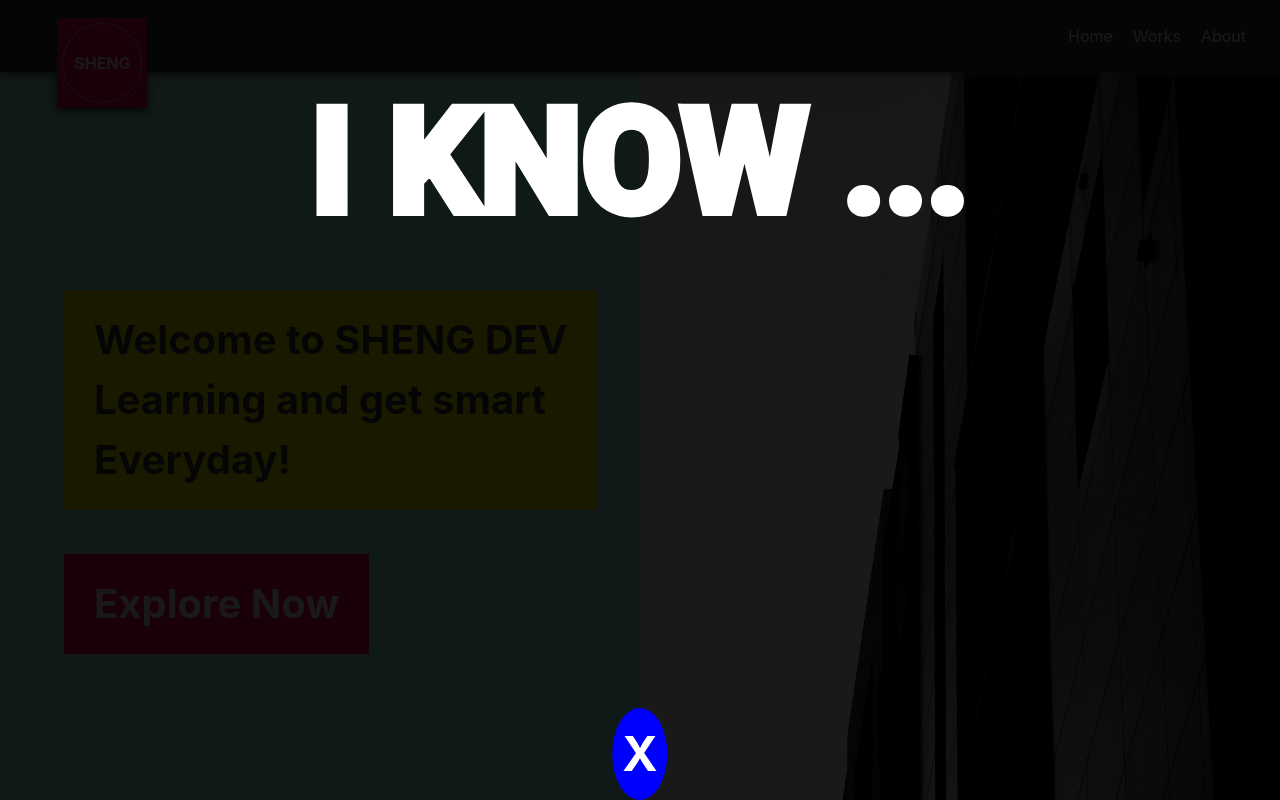
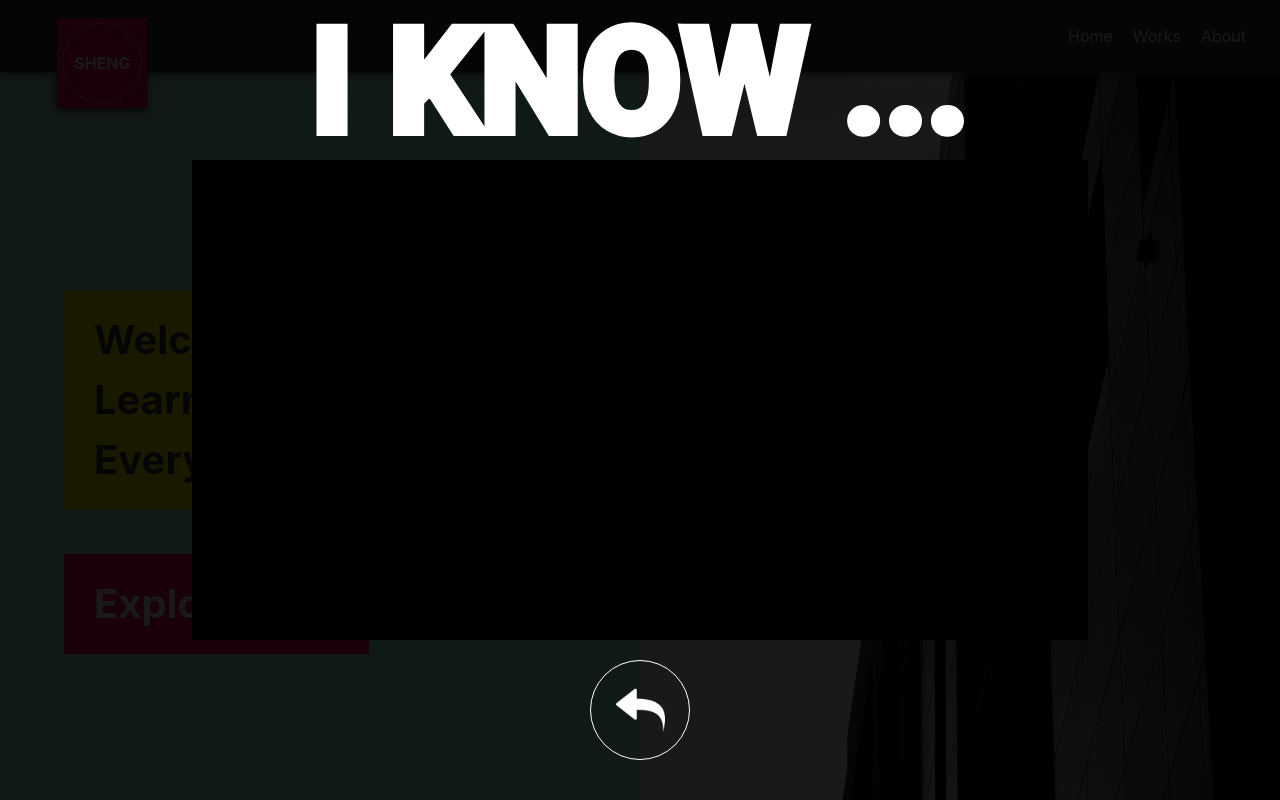
Before and after one commit to CopyDemon/Shengdesign_React, a React (Create React App) app in the folder shengdesign_react/: page / in a window 1280 px wide. Shown: the top 800 px of the page. Built offline with nearby package versions, Linux system fonts and the light colour scheme.

Commit message:
install fontawsom working on skills page

```diff
--- a/shengdesign_react/package.json
+++ b/shengdesign_react/package.json
@@ -3,6 +3,7 @@
   "version": "0.1.0",
   "private": true,
   "dependencies": {
+    "@fortawesome/fontawesome-free": "^5.13.0",
     "@testing-library/jest-dom": "^4.2.4",
     "@testing-library/react": "^9.4.1",
     "@testing-library/user-event": "^7.2.1",
--- a/shengdesign_react/src/pages/home/skills/all_skills/all_skills.js
+++ b/shengdesign_react/src/pages/home/skills/all_skills/all_skills.js
@@ -7,9 +7,16 @@ import {hide_all_skills} from '../../../../REDUX/action/hide_all_skills';
 //import css
 import classSelector from './all_skills.module.css';
 //import js
+import HOC from '../../../../HOC/HOC';
 import AllSkillsTitleSVG from './all_skills_title_svg/all_skills_title_svg';
+import SkillsContent from './skills_content/skills_content';
+
+//import image
+// import img from "../../../../Assets/image/return_arrow.png"
+
 const AllSkills = (props) =>{
     //redux var
+    //get true or false for show or hide all skills
     const show_or_hide_all_skills = useSelector(state =>state.skillsReducer);
     const dispatch = useDispatch();
     //state
@@ -22,32 +29,41 @@ const AllSkills = (props) =>{
 
     let all_skills_container;
     if(show_or_hide_all_skills){
-        all_skills_container = (() =>{
-            // return(
-            //     <div className={`${classSelector.all_skills_main_container} all_skills_main_container row col-lg-12 col-md-12 col-sm-12 px-0 mx-0`}>
-            //         {/*title*/}
-            //         <div className={`${classSelector.all_skills_bg}`}></div>
-            //         <AllSkillsTitleSVG />
-            //     </div>
-            // )
-            alert()
-        })
+        all_skills_container =
+                <div className={`${classSelector.all_skills_main_container} all_skills_main_container row col-lg-12 col-md-12 col-sm-12 px-0 mx-0`}>
+                    <div className={`${classSelector.all_skills_bg}`}></div>
+                    {/*title*/}
+                    <AllSkillsTitleSVG />
+                    {/*All Skill content*/}
+                    <SkillsContent/>
+                    {/*close btn*/}
+                    <div className={`${classSelector.all_skills_close_btn}`}
+                        //onclick trigger hide all skills action for redux from redux/action/hide_all_skills.js
+                        onClick={()=>{dispatch(hide_all_skills())}}
+                    >
+                    </div>
+                </div>
+
+    }else{
+        all_skills_container = <div className={`${classSelector.all_skills_main_container} all_skills_main_container row col-lg-12 col-md-12 col-sm-12 px-0 mx-0`}>
+        <div className={`${classSelector.all_skills_bg}`}></div>
+        {/*title*/}
+        <AllSkillsTitleSVG />
+        {/*All Skill content*/}
+        <SkillsContent/>
+        {/*close btn*/}
+        <div className={`${classSelector.all_skills_close_btn}`}
+            //onclick trigger hide all skills action for redux from redux/action/hide_all_skills.js
+            onClick={()=>{dispatch(hide_all_skills())}}
+        >
+        </div>
+    </div>;
     }
 
     return(
-        <div className={`${classSelector.all_skills_main_container} all_skills_main_container row col-lg-12 col-md-12 col-sm-12 px-0 mx-0`}>
-            {/*title*/}
-            <div className={`${classSelector.all_skills_bg}`}></div>
-            <AllSkillsTitleSVG />
-            <div className={`${classSelector.all_skills_close_btn}`}
-                 onClick={()=>{dispatch(hide_all_skills())}}
-            >
-                X
-            </div>
-        </div>
-        // <div>
-        //      {all_skills_container}
-        // </div>
+        <HOC>
+            {all_skills_container}
+        </HOC>
     )
 }
 
--- a/shengdesign_react/src/pages/home/skills/all_skills/all_skills.module.css
+++ b/shengdesign_react/src/pages/home/skills/all_skills/all_skills.module.css
@@ -38,12 +38,18 @@
 .all_skills_close_btn {
 	position: absolute;
 	z-index: 2;
-	bottom: 0;
+	bottom: 5%;
 	left: 50%;
 	transform: translateX(-50%);
+	width: 100px;
+	height: 100px;
 	padding: 10px;
-	background: blue;
+	border: 1px solid white;
 	border-radius: 50%;
+	background-image: url('../../../../Assets/image/return_arrow.png');
+	background-size: 50%;
+	background-position: center;
+	background-repeat: no-repeat;
 	font-size: 3rem;
 	font-weight: bold;
 	color: white;
--- a/shengdesign_react/src/pages/home/skills/all_skills/all_skills_title_svg/all_skills_title_svg.module.css
+++ b/shengdesign_react/src/pages/home/skills/all_skills/all_skills_title_svg/all_skills_title_svg.module.css
@@ -24,7 +24,7 @@
 		top: 50%;
 	}
 	to {
-		top: 20%;
+		top: 10%;
 		fill: white;
 	}
 }
--- /dev/null
+++ b/shengdesign_react/src/pages/home/skills/all_skills/skills_content/skills_content.js
@@ -0,0 +1,42 @@
+import React,{useState, useEffect} from 'react';
+
+//import css
+import classSelector from './skills_content.module.css';
+//import image
+
+
+const SkillsContent = () =>{
+    const [skills_content] = useState({
+        html : {
+            icon:<i class="fab fa-html5"></i>
+        },
+        css:{
+            icon:<i class="fab fa-css3-alt"></i>
+        },
+        js:{
+            icon:<i class="fab fa-js"></i>
+        },
+        node:{
+            icon:<i class="fab fa-node"></i>
+        },
+        react:{
+            icon:<i class="fab fa-react"></i>
+        },
+        vue:{
+            icon:<i class="fab fa-vuejs"></i>
+        },
+        angular:{
+            icon:<i class="fab fa-angular"></i>
+        },
+        php:{
+            icon:<i class="fab fa-php"></i>
+        }
+    })
+    return(
+        <div className={`${classSelector.skills_content_container}`}>
+
+        </div>
+    )
+}
+
+export default SkillsContent;
--- /dev/null
+++ b/shengdesign_react/src/pages/home/skills/all_skills/skills_content/skills_content.module.css
@@ -0,0 +1,22 @@
+.skills_content_container{
+    position: absolute;
+    top: 50%;
+    left: 50%;
+    transform: translate(-50%,-50%);
+    overflow-y: scroll;
+    background: black;
+    /* border-radius: 12px; */
+    animation: skills_content_container_animation 1s ease-in-out 3s forwards;
+}
+
+@keyframes skills_content_container_animation{
+    from{
+        width:0px;
+        height:0px
+    }
+
+    to{
+        width:70vw;
+        height:60vh;
+    }
+}
--- a/shengdesign_react/src/pages/home/skills/skills_main_content/skills_main_content.js
+++ b/shengdesign_react/src/pages/home/skills/skills_main_content/skills_main_content.js
@@ -31,7 +31,6 @@ const Skills_main_content = (props) => {
             }else{
                 all_skills_main_container.style.display = "none";
             }
-            console.log(show_or_hide_all_skills);
         }
     })
 
```
Also changed, not shown: 1 other file (tests, documents, lock files or other folders).
